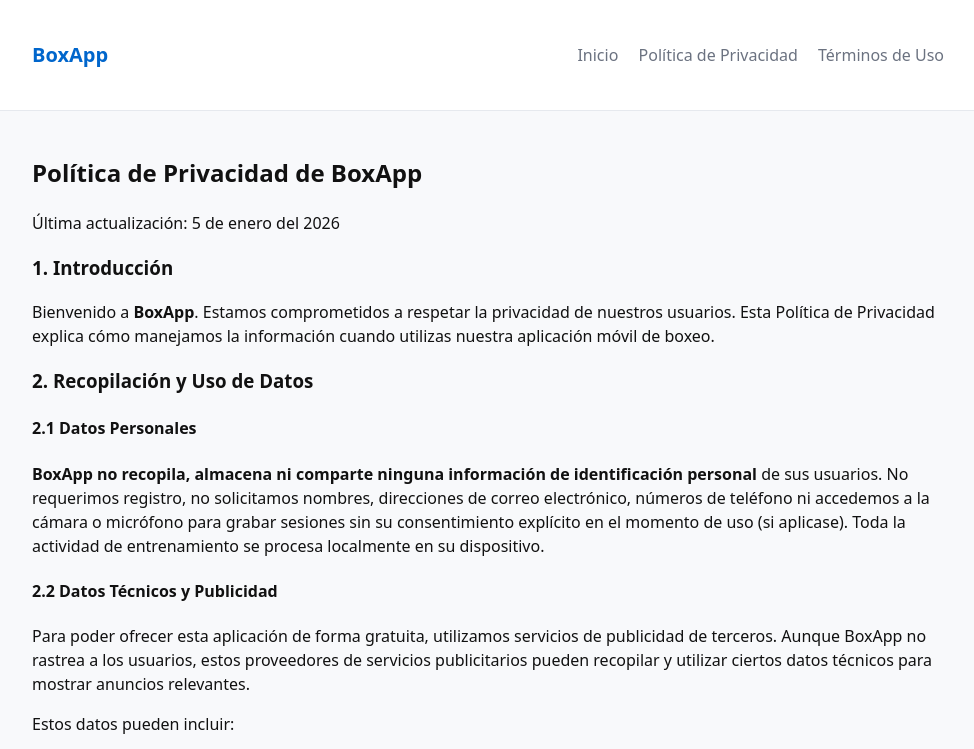
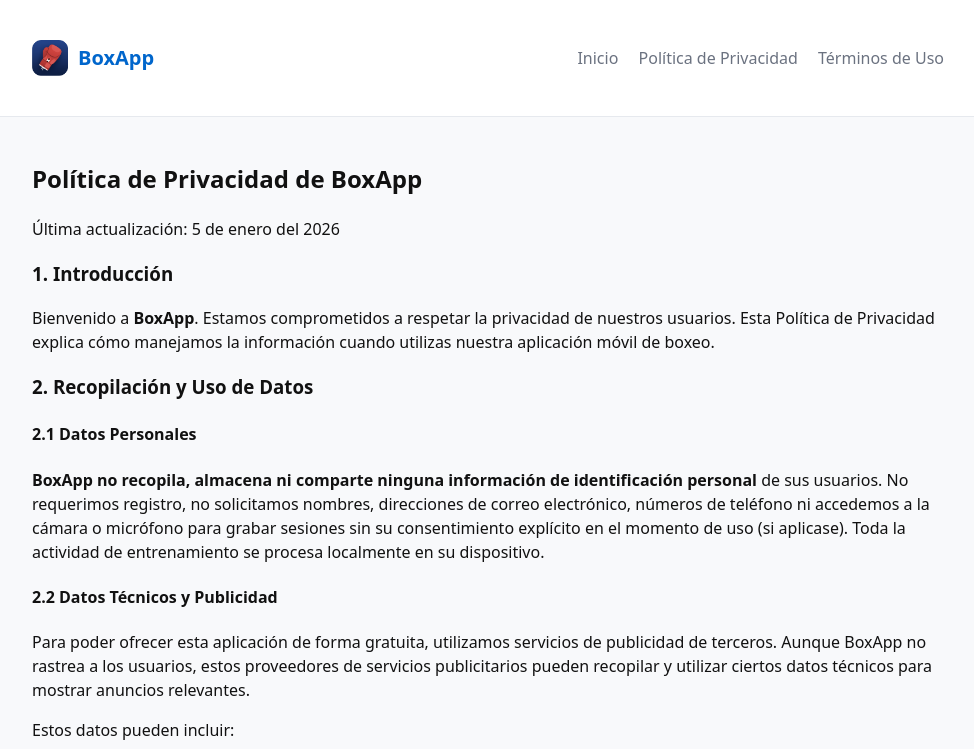
Before and after one commit to hahn92/BoxAppWeb, a plain HTML site: page privacy.html in a window 1280 px wide. Shown: the top 749 px of the page, without its empty margins (152-1126 px from the left). Drawn offline with Linux system fonts and the light colour scheme.

Commit message:
Adicion Icono

```diff
--- a/privacy.html
+++ b/privacy.html
@@ -4,12 +4,16 @@
   <meta charset="utf-8">
   <meta name="viewport" content="width=device-width, initial-scale=1">
   <title>Política de Privacidad — BoxApp</title>
+  <link rel="icon" type="image/x-icon" href="assets/Icono.ico">
   <link rel="stylesheet" href="css/styles.css">
 </head>
 <body>
   <header class="site-header">
     <div class="container">
-      <h1 class="brand">BoxApp</h1>
+      <h1 class="brand">
+        <img src="assets/Icono.png" alt="BoxApp logo" class="logo">
+        BoxApp
+      </h1>
       <nav class="main-nav">
         <a href="index.html">Inicio</a>
         <a href="privacy.html">Política de Privacidad</a>
```
Also changed, not shown: index.html (+1 -0 lines), terms.html (+5 -1 lines), assets/Icono.ico (added).
